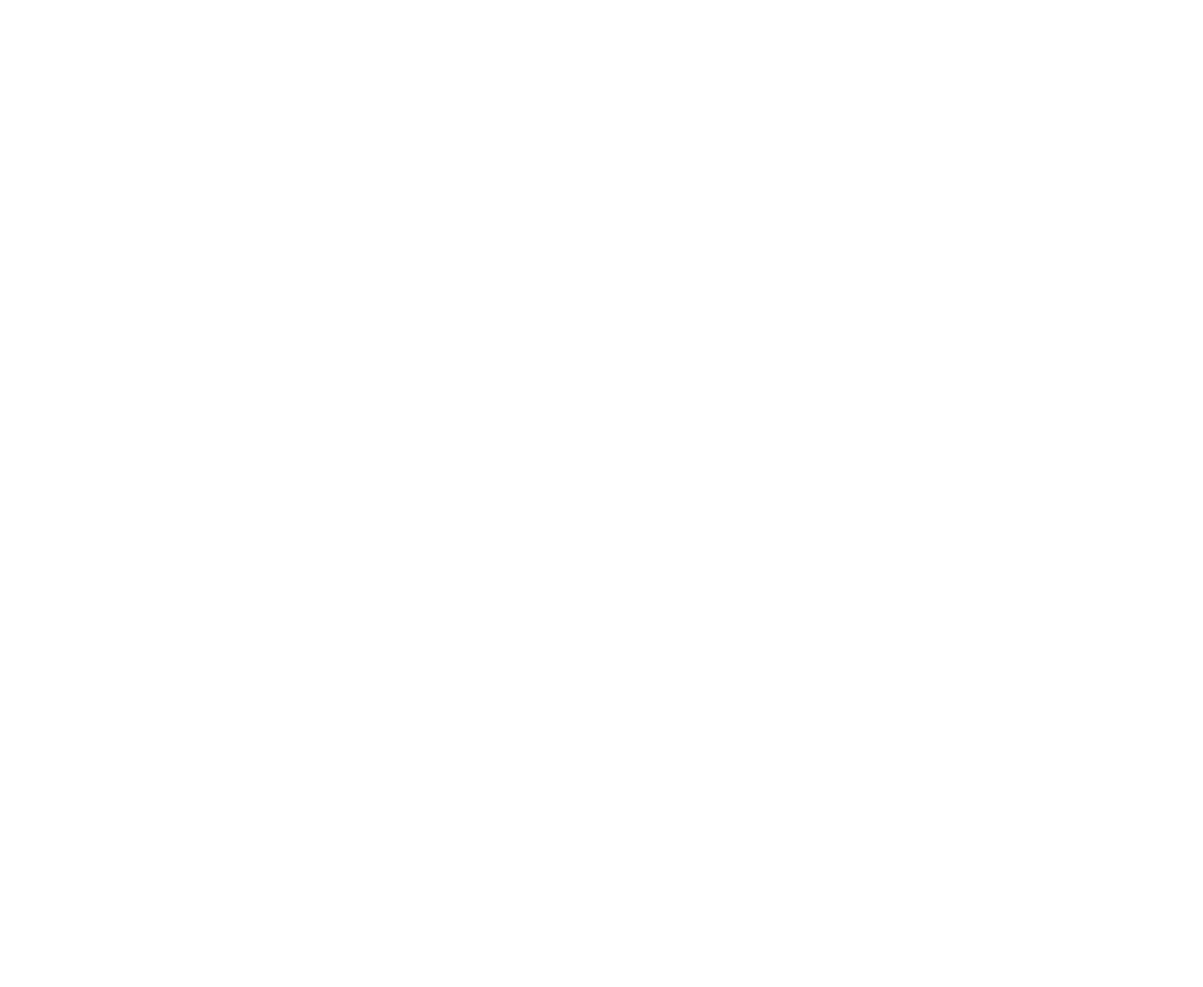
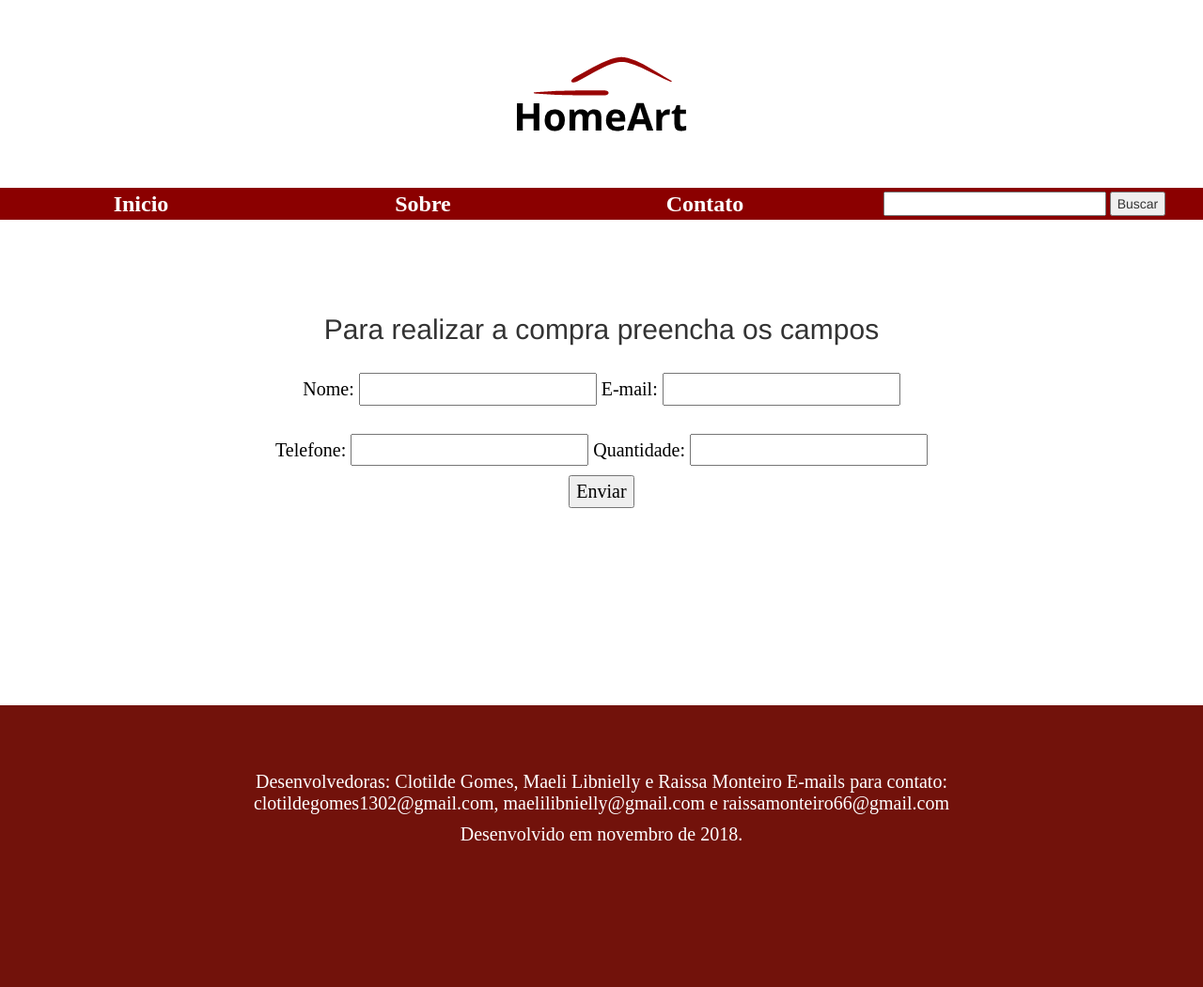
Before and after one commit to brunogomesifrn/info318homeart, a plain HTML site: page comprar.html in a window 1280 px wide. Shown: the whole page at 94% size. Before the commit the page ends 800 px from the top, so only its background shows below. Drawn offline with nearby package versions, Linux system fonts and the light colour scheme.

Commit message:
criei o formulario na pagina comprar

```diff
--- a/comprar.html
+++ b/comprar.html
@@ -26,6 +26,68 @@ text-decoration:none;
   </style>
 	</head>
 	<body>
+		<table cellpadding = "2" align = "center">
+			<tr  height = "60">
+				<td colspan = "7">
+					<center><img src = "img/logo.png" style = "height: 200px"></center>
+				</td>
+			</tr>
+
+
+			<tr bgcolor = "#8B0000">
+				<td  width="300">
+					<center><a href = "homeart.html"><font size = "5" face = "Times New Roman" color = "white"><b>Inicio</b></font></a> </center>
+				</td>
+
+				<td  width="300">
+					<center><a href = "sobre.html"><font size = "5" face = "Times New Roman" color = "white"><b>Sobre</b></font></a> </center>
+				</td>
+
+				<td  width="300">
+					<center><a href = "contato.html"><font size = "5" face = "Times New Roman" color = "white"><b>Contato</b></font></a> </center>
+				</td>
+
+
+				<td>
+					<center><form>
+						<input type = "text" size = "26"> <input type = "submit" value = "Buscar">
+					</form></center>
+				</td>
+			</tr>
+
+		</table>
+</br></br></br></br>
+
+<center><div class= "comprar">
+		<form action = "" method = "post">
+			<center><h2>Para realizar a compra preencha os campos</h2></center><br>
+			<p> Nome:
+			<input type="text" name="nome" required />
+
+			E-mail:
+			<input type="email" name="email"  required/>
+			</p><br>
+
+			<p>Telefone:
+			<input type="text" name="telefone" required/>
+
+
+			Quantidade:
+			<input type="text" name="text" required/>
+			</p>
+
+			<p style = "color: black">
+			<input type = "submit" value = "Enviar"/>
+			</p>
+		</form>
+	</div></center>
+
+<br></br><br></br><br></br><br></br><br></br>
+ <div class= "rodape">
+   Desenvolvedoras: Clotilde Gomes, Maeli Libnielly e Raissa Monteiro
+   E-mails para contato: <p style = " color: white" >clotildegomes1302@gmail.com, maelilibnielly@gmail.com e raissamonteiro66@gmail.com </p>
+   Desenvolvido em novembro de 2018.
+ </div>
 
 
 			<!-- jQuery first, then Popper.js, then Bootstrap JS -->
```
